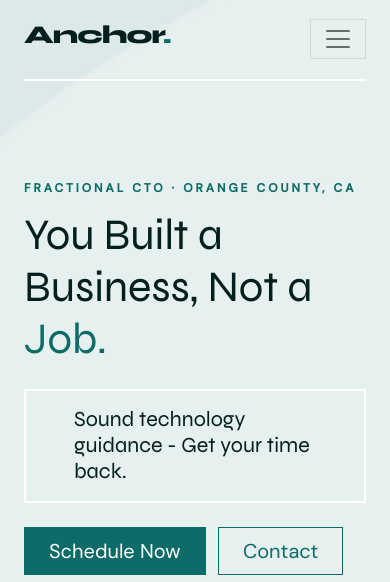
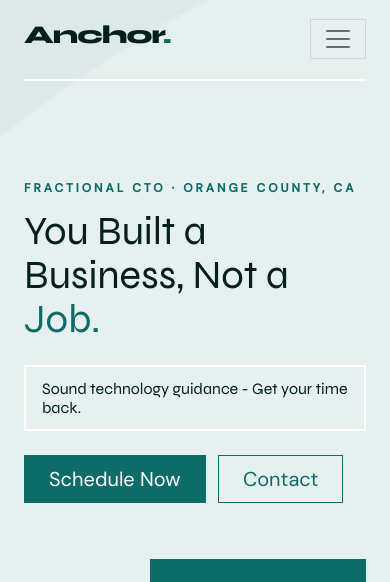
Before and after one commit to perryschmo/aptech, a plain HTML site: page index.html in a window 390 px wide. Shown: the top 582 px of the page. Drawn offline with nearby package versions, Linux system fonts and the light colour scheme.

Commit message:
Add favicon, tech audit checklist PDF, mobile hero badge alignment

```diff
--- a/index.html
+++ b/index.html
@@ -40,6 +40,16 @@
             --anchor-light: #f4f7fc;
             --anchor-text: #2d3748;
             --anchor-slate: #3d4852;
+        }
+
+        /* Prevent horizontal overflow on mobile (animation classes + long words can push the layout wider than viewport) */
+        html, body { max-width: 100%; overflow-x: hidden; }
+        img, video, iframe { max-width: 100%; height: auto; }
+        @media (max-width: 767.98px) {
+            .display-1 { font-size: 2.5rem; line-height: 1.1; word-wrap: break-word; overflow-wrap: break-word; }
+            .display-4 { font-size: 2rem; line-height: 1.15; word-wrap: break-word; overflow-wrap: break-word; }
+            h1, h2, h3, h4 { word-wrap: break-word; overflow-wrap: break-word; }
+            .hero-header h4 { font-size: 1rem; padding: 0.75rem 1rem !important; }
         }
 
         .hero-badges-row .hero-badge {
```
Also changed, not shown: contact.html (+8 -0 lines).
